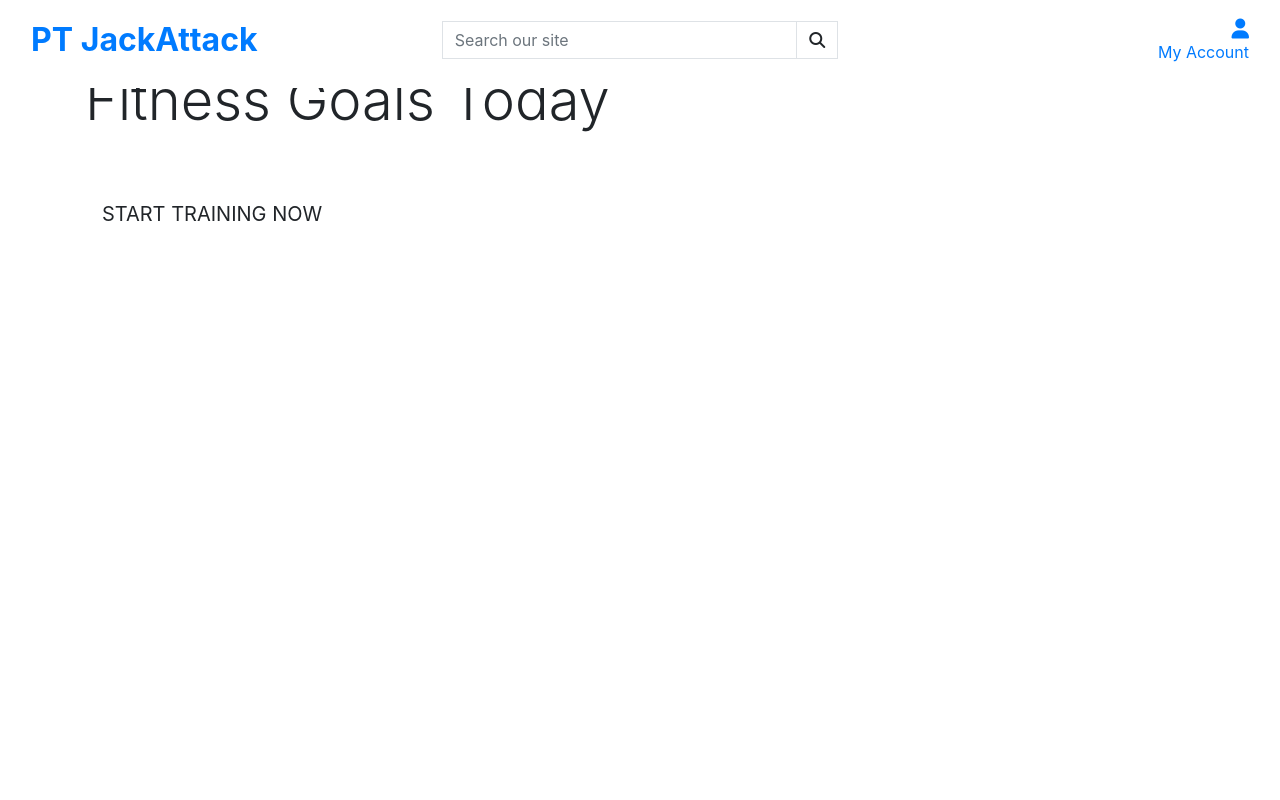
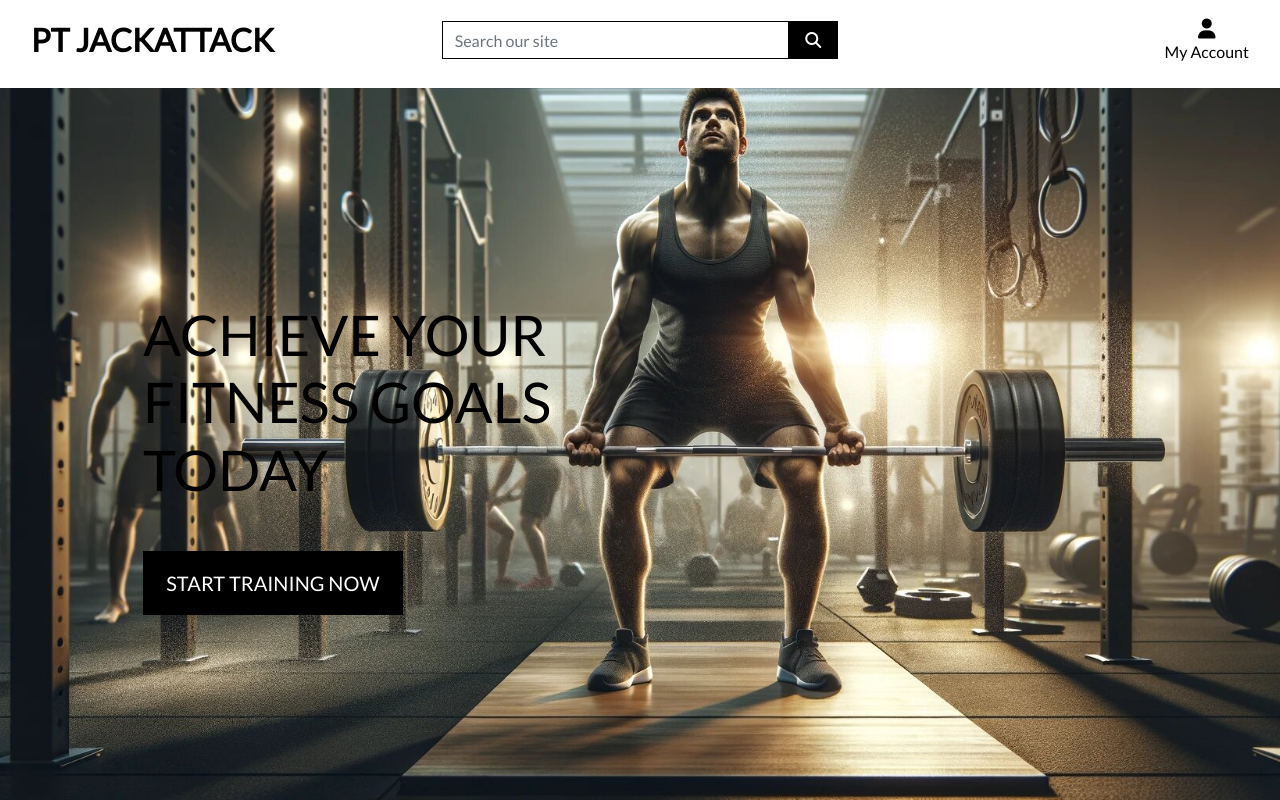
Before and after one commit to David011E/pt-pp-5, a Django app: page / in a window 1280 px wide. Run offline with Django 3.2, Linux system fonts and the light colour scheme; some libraries are stand-ins or nearby versions.

Commit message:
Complte homepage header and css

```diff
--- a/pt/settings.py
+++ b/pt/settings.py
@@ -159,3 +159,7 @@
 # https://docs.djangoproject.com/en/3.0/howto/static-files/
 
 STATIC_URL = '/static/'
+STATICFILES_DIRS = (os.path.join(BASE_DIR, 'static'),)
+
+MEDIA_URL = '/media/'
+MEDIA_ROOT = os.path.join(BASE_DIR, 'media')
--- a/pt/urls.py
+++ b/pt/urls.py
@@ -15,9 +15,11 @@
 """
 from django.contrib import admin
 from django.urls import path, include
+from django.conf import settings
+from django.conf.urls.static import static
 
 urlpatterns = [
     path('admin/', admin.site.urls),
     path('accounts/', include('allauth.urls')),
     path('', include('home.urls')),
-]
+] + static(settings.MEDIA_URL, document_root=settings.MEDIA_ROOT)
--- /dev/null
+++ b/static/css/base.css
@@ -0,0 +1,97 @@
+html {
+    height: 100%;
+}
+
+body {
+    background: url('/media/pt-jackAttack-homepage.jpg') no-repeat center center fixed;
+    background-size: cover;
+    height: calc(100vh - 164px);
+    color: #555;
+    font-family: 'Lato';
+}
+
+/* from Bulma */
+.icon {
+    align-items: center;
+    display: inline-flex;
+    justify-content: center;
+    height: 1.5rem;
+    width: 1.5rem;
+}
+
+.logo-font {
+    text-transform: uppercase;
+}
+
+.main-logo-link {
+    width: fit-content;
+}
+
+.shop-now-button {
+    background: black;
+    color: white;
+    min-width: 260px;
+}
+
+.btn-black {
+    background: black;
+    color: white;
+}
+
+.shop-now-button:hover,
+.shop-now-button:active,
+.shop-now-button:focus,
+.btn-black:hover,
+.btn-black:active,
+.btn-black:focus {
+    background: #222;
+    color: white;
+}
+
+.text-black {
+    color: #000 !important;
+}
+
+.border-black {
+    border: 1px solid black !important;
+}
+
+.bg-black {
+    background: #000 !important;
+}
+
+.list-inline-item {
+    text-align: center; /* Center the content horizontally */
+}
+
+.list-inline-item a {
+    display: block; /* Display the anchor tag as block to contain its content */
+}
+
+.list-inline-item p {
+    margin-top: 5px; /* Adjust the margin to separate the text from the icon */
+}
+
+/* -------------------------------- Media Queries */
+
+/* Slightly larger container on xl screens */
+@media (min-width: 1200px) {
+  .container {
+    max-width: 80%;
+  }
+}
+
+/* fixed top navbar only on medium and up */
+@media (min-width: 992px) {
+    .fixed-top-desktop-only {
+        position: fixed;
+        top: 0;
+        right: 0;
+        left: 0;
+        z-index: 1030;
+    }
+
+    .header-container {
+        padding-top: 164px;
+    }
+}
--- a/templates/base.html
+++ b/templates/base.html
@@ -93,8 +93,7 @@
                 <button class="navbar-toggler" type="button" data-toggle="collapse" data-target="#main-nav" aria-controls="main-nav" aria-expanded="false" aria-label="Toggle navigation">
                     <span class="navbar-toggler-icon"></span>
                 </button>
-                {% include 'includes/mobile-top-header.html' %}
-                {% include 'includes/main-nav.html' %}
+
             </nav>
         </div>
     </header>
```
Also changed, not shown: media/pt-jackAttack-homepage.jpg (added).
